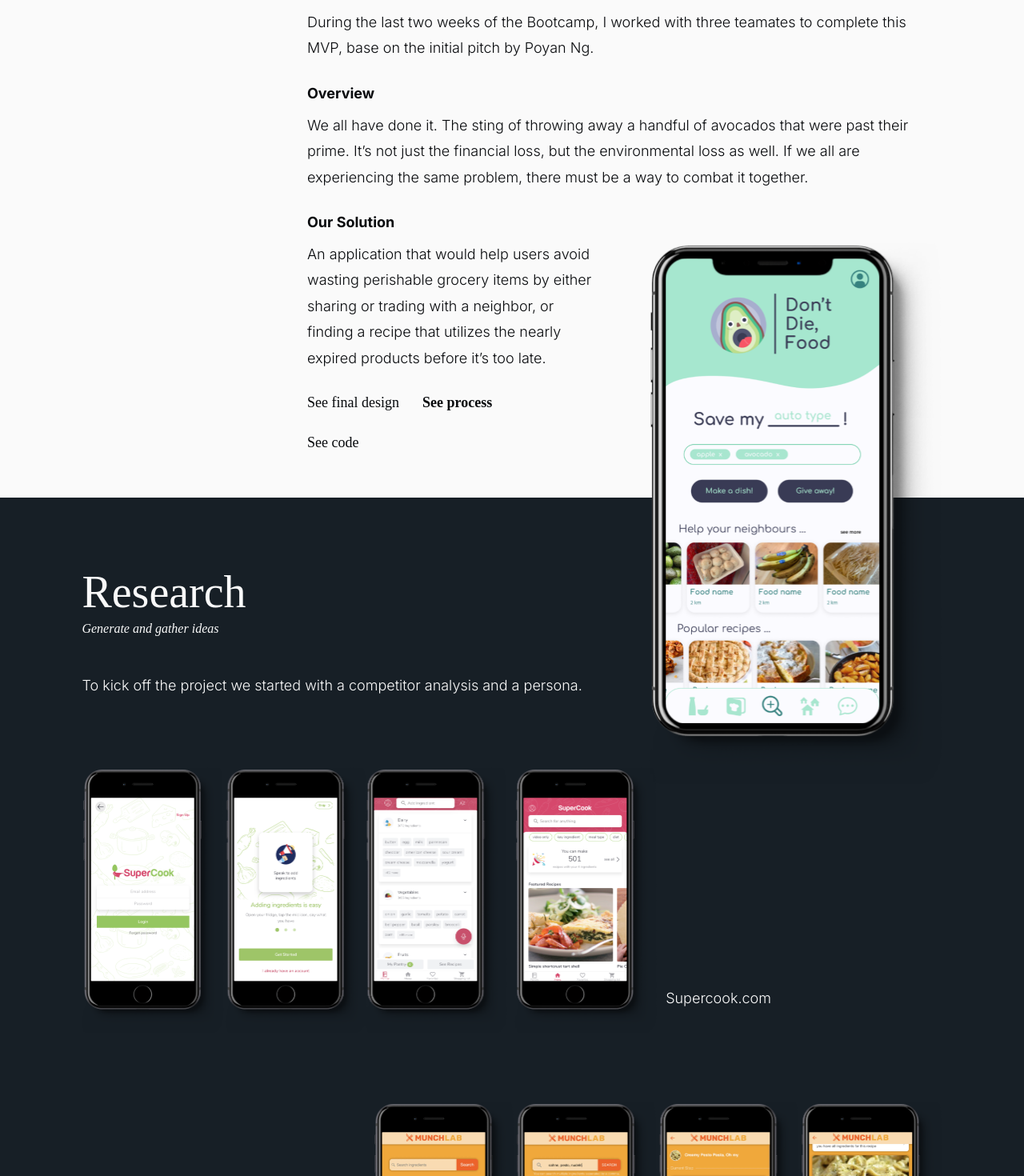
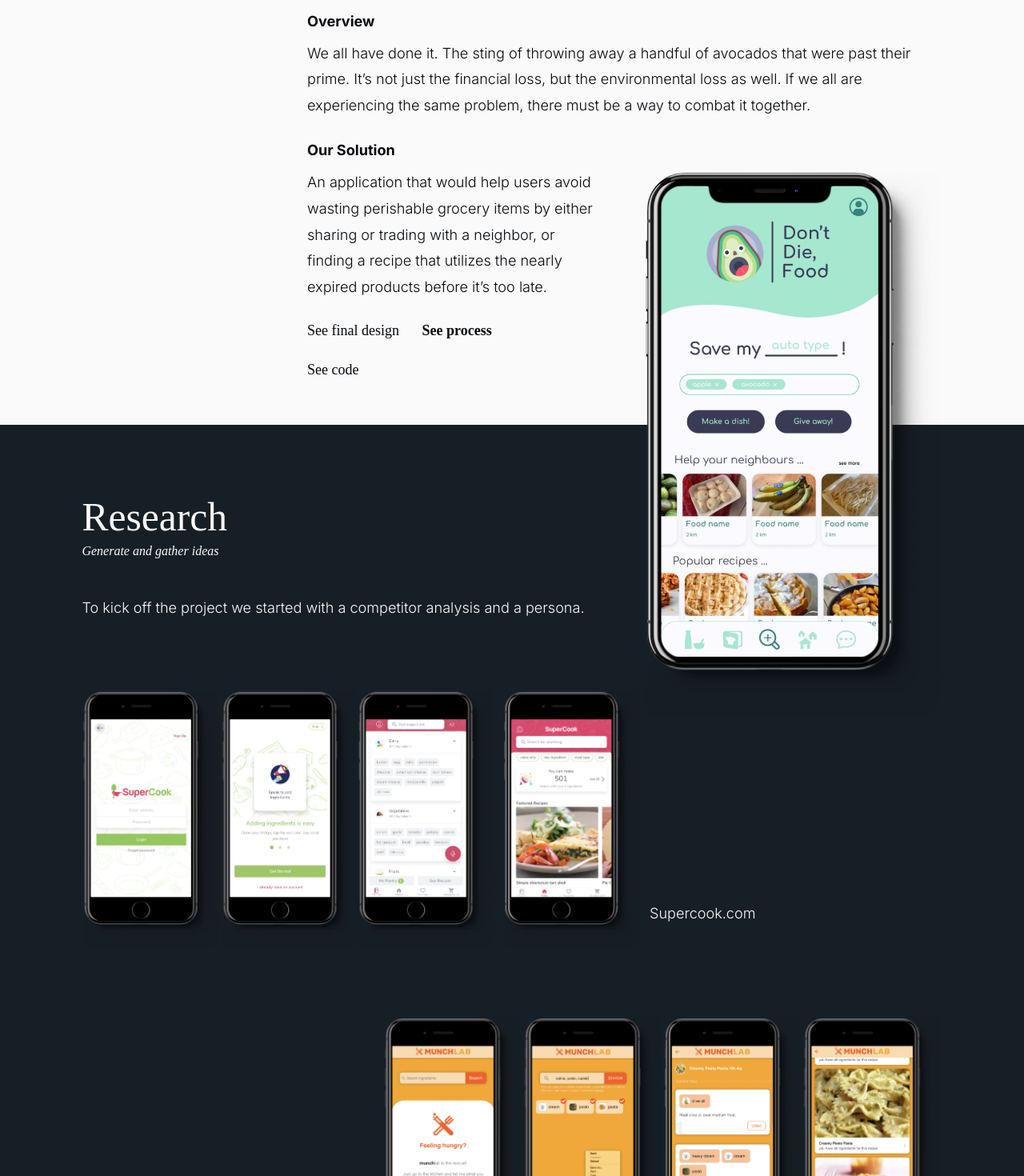
Before and after one commit to stephaniebd/portfolio2.0, a React (Create React App) app in the folder portfolio/: page /DontDieFood in a window 1280 px wide. Shown: the part 1330-2800 px from the top of the page at 80% size. Built offline with nearby package versions, Linux system fonts and the light colour scheme.

Commit message:
changed img unit to %

```diff
--- a/portfolio/src/App.css
+++ b/portfolio/src/App.css
@@ -6,11 +6,12 @@
 
 .App {
     /* position: relative; */
-    min-height: calc(100vh - 136.19px - 168.48px);
+    /* min-height: calc(100vh - 136.19px - 168.48px); */
 }
 h2 {
     font-family: Happy Times at the IKOB New Game Plus Edition;
-    font-size: 56px;
+    /* font-size: 56px; */
+    font-size: 3.1em;
     font-weight: 400;
 }
 
@@ -18,31 +19,36 @@ h3 {
     font-family: Inter;
     font-weight: 500;
     font-size: 40px;
+    /* font-size: 40px; */
     line-height: 32px;
 }
 
 p {
     font-family: Inter;
     font-weight: 300;
-    font-size: 18px;
+    /* font-size: 18px; */
+    font-size: 1.13em;
     line-height: 180%
 }
 
 .subtitle {
     font-family: Inter;
     font-weight: bold;
-    font-size: 18px;
+    /* font-size: 18px; */
     line-height: 32px;
+    font-size: 1.13em;
     padding: 24px 0 8px 0;
 }
 
 .italic-sub {
     font-family: Happy Times at the IKOB New Game Plus Edition;
     font-style: italic;
-    font-size: 16px;
+    /* font-size: 16px; */
+    font-size: 1em;
 }
 
 a {
     font-family: Happy Times at the IKOB New Game Plus Edition;
     font-size: 18px;
+    /* font-size: 1.13em; */
 }
--- a/portfolio/src/components/ConceptSection.js
+++ b/portfolio/src/components/ConceptSection.js
@@ -23,10 +23,10 @@ const ConceptSection = () => {
                     </p>
                 </div>
 
-                <img className="userflow-img" src={userflow} alt="user flow" height="755.14" width="739.21"/>
+                <img className="userflow-img" src={userflow} alt="user flow" height="75%" width="75%"/>
 
                 <div className="sketches-flex">
-                    <img className="sketches-img" src={sketches} alt="user flow" height="290.36" width="1120.19"/>
+                    <img className="sketches-img" src={sketches} alt="user flow" height="100%" width="100%"/>
                 </div>
             </div>
         </>
--- a/portfolio/src/components/ContextSection.js
+++ b/portfolio/src/components/ContextSection.js
@@ -65,7 +65,7 @@ const ContextSection = () => {
                         <a href="">See code</a>
                     </div>
 
-                    <img className="bigcell-img" src={bigcellmockup} alt="DDF mockup" height="678" width="367"/>
+                    <img className="bigcell-img" src={bigcellmockup} alt="DDF mockup" height="47%" width="47%"/>
                 </div>
             </div>
 
@@ -76,13 +76,13 @@ const ContextSection = () => {
                     <p>To kick off the project we started with a competitor analysis and a persona.</p>
 
                     <div className="div-flex-left">
-                        <img className="scmockup" src={scmockup} alt="SC mockup" height="332" width="719"/>
+                        <img className="scmockup" src={scmockup} alt="SC mockup" height="65%" width="65%"/>
                         <p className="mockup-name">Supercook.com</p>
                     </div>
 
                     <div className="div-flex-right">
                         <p className="mockup-name">MunchLab.com</p>
-                        <img className="mlmockup" src={mlmockup} alt="ML mockup" height="332" width="712"/>
+                        <img className="mlmockup" src={mlmockup} alt="ML mockup" height="65%" width="65%"/>
                     </div>
                 </div>
 
--- a/portfolio/src/components/DDFBanner.js
+++ b/portfolio/src/components/DDFBanner.js
@@ -8,7 +8,7 @@ const DDFBanner = () => {
         <>
             <div className="DDF-hero">
                 <h2 className="project-title">Don't Die Food</h2>
-                <img className="ddf-img" src={ddfmockups} alt="ddf mockup" height="615" width="1012"/>
+                <img className="ddf-img" src={ddfmockups} alt="ddf mockup" height="75%" width="75%"/>
             </div>
             <div className="ddf-section-line"></div>
         </>
--- a/portfolio/src/components/DesignSection.js
+++ b/portfolio/src/components/DesignSection.js
@@ -16,7 +16,7 @@ const DesignSection = () => {
                 </p>
                 <div className="design-content">
                     <div className="design-elements-img">
-                    <img className="design-img" src={designelements} alt="user flow" height="484.14" width="706.84"/>
+                    <img className="design-img" src={designelements} alt="user flow" height="100%" width="100%"/>
                     </div>
                     <div className="design-text">
                         <p>
--- a/portfolio/src/components/FinalSection.js
+++ b/portfolio/src/components/FinalSection.js
@@ -9,17 +9,20 @@ import mockupfinalr3 from "../assets/3 mockups2 DDF Final r.png";
 const items = [
     {
         key: "1",
-        picture: <img src={mockupfinalr1} alt="final mockup" height="465" width="769.17"/>,
+        // picture: <img src={mockupfinalr1} alt="final mockup" height="465" width="769.17"/>,
+        picture: <img src={mockupfinalr1} alt="final mockup" height="100%" width="100%"/>,
         explanations: 'The user can add many food items to give away in the form with the category, description, and picture, so they don’t have to go back and forth to fill in the information.',
     },
     {
         key: "2",
-        picture: <img src={mockupfinalr2} alt="final mockup" height="465" width="511.5"/>,
+        // picture: <img src={mockupfinalr2} alt="final mockup" height="465" width="511.5"/>,
+        picture: <img src={mockupfinalr2} alt="final mockup" height="68%" width="68%"/>,
         explanations: 'They can find recipes according to the food item they entered in the form and see what ingredient they already have on hand to proceed.'
     },
     {
         key: "3",
-        picture: <img src={mockupfinalr3} alt="final mockup" height="465" width="769.17"/>,
+        // picture: <img src={mockupfinalr3} alt="final mockup" height="465" width="769.17"/>,
+        picture: <img src={mockupfinalr3} alt="final mockup" height="100%" width="100%"/>,
         explanations: 'The user can browse on the community page to see what is available to share, see the details, and connect to make arrangements.'
     },
 ]
--- a/portfolio/src/components/ProjectSection.js
+++ b/portfolio/src/components/ProjectSection.js
@@ -16,7 +16,7 @@ const items = [
                     <li><p>UI/UX Design</p></li>
                     <li><p>Web Development</p></li>
                 </ul>,
-        picture: <Link to="/DontDieFood"><img src={ddfmockup} alt="don't die food mockup" height="539" width="658"/></Link>,
+        picture: <Link to="/DontDieFood"><img src={ddfmockup} alt="don't die food mockup" height="100%" width="100%"/></Link>,
     },
     {
         key: "2",
@@ -25,7 +25,7 @@ const items = [
                     <li><p>Concept</p></li>
                     <li><p>UI/UX Design</p></li>
                 </ul>,
-        picture: <Link to="/ThinkTwice"><img src={ttmockup} alt="thiktwice mockup" height="450" width="706"/></Link>,
+        picture: <Link to="/ThinkTwice"><img src={ttmockup} alt="thiktwice mockup" height="100%" width="100%"/></Link>,
     },
     {
         key: "3",
@@ -35,7 +35,7 @@ const items = [
                     <li><p>Concept</p></li>
                     <li><p>UI/UX Design</p></li>
                 </ul>,
-        picture: <img src={rdmockup} alt="rafiki mockup" height="453" width="510"/>,
+        picture: <img src={rdmockup} alt="rafiki mockup" height="100%" width="100%"/>,
     },
 ]
 
```
Also changed, not shown: portfolio/src/styles/Banner.css (line endings or trailing spaces).
